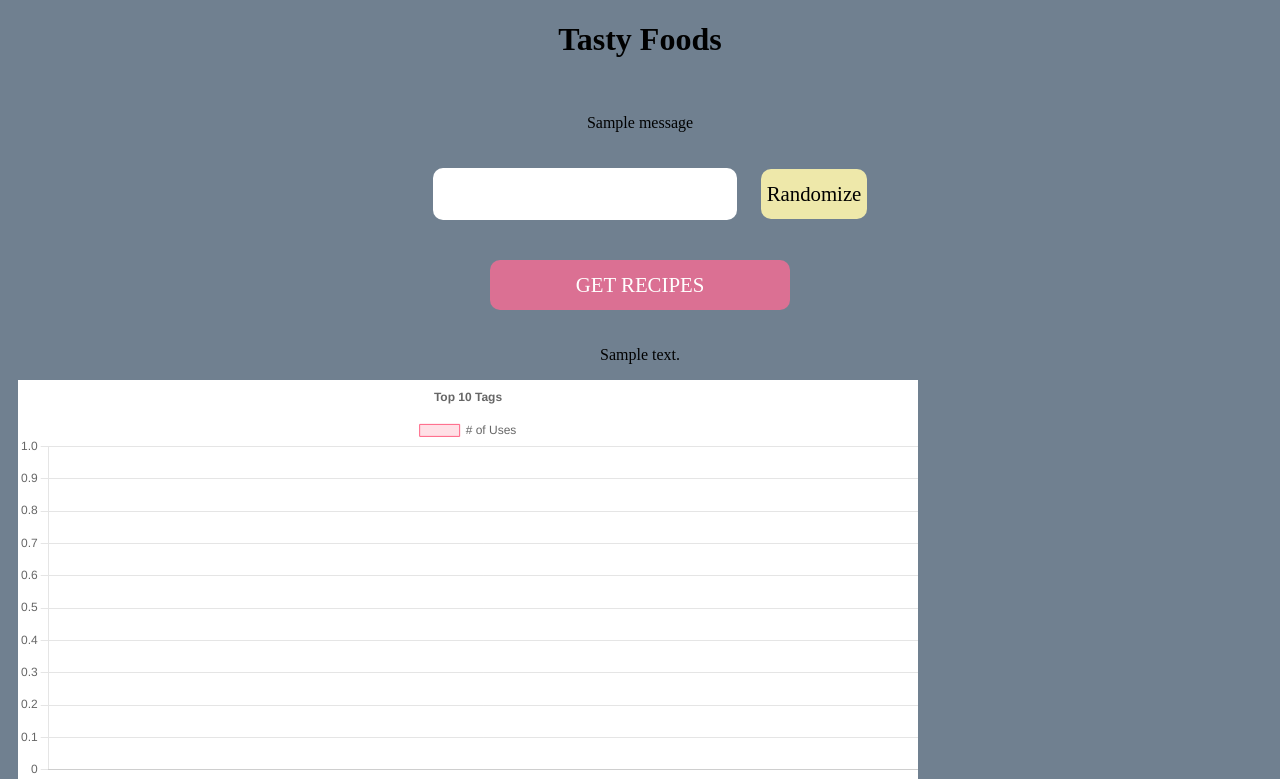
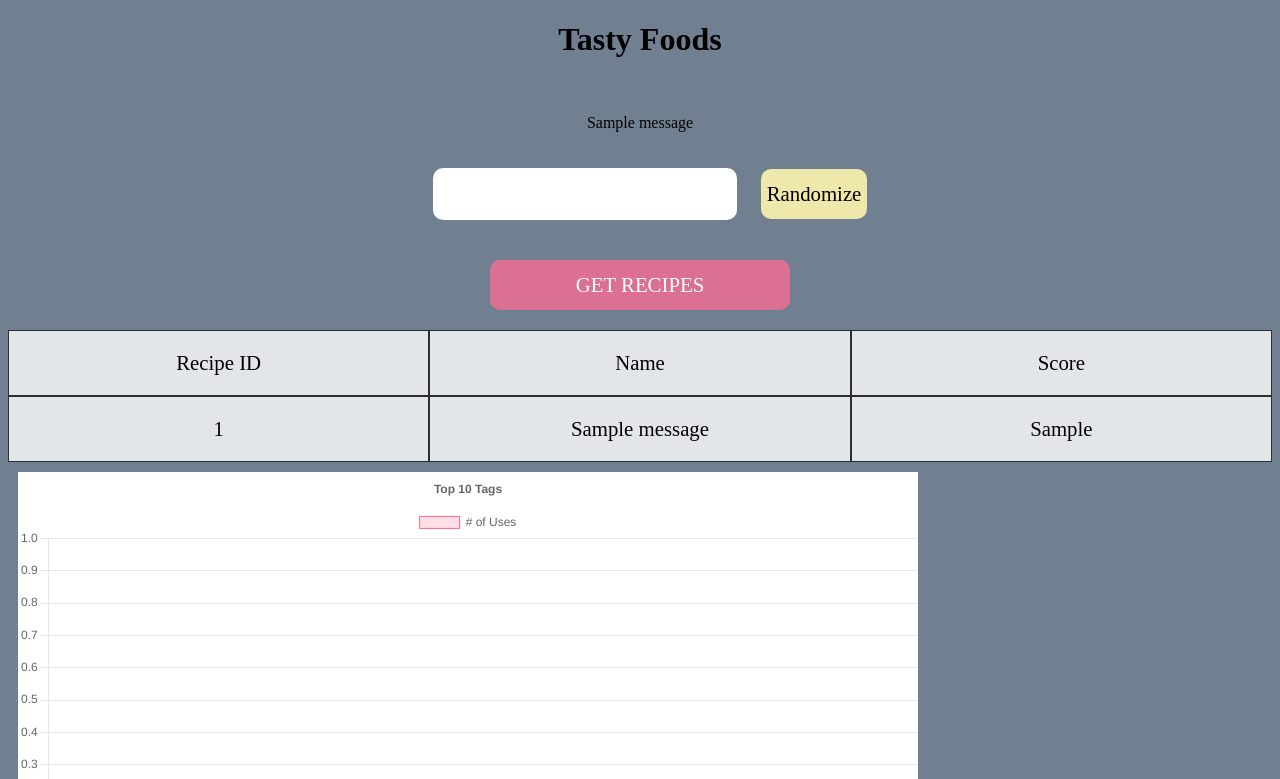
Before and after one commit to ReginaldLeigh/recipeRecommendations, a Flask app: template templates/index.html in a window 1280 px wide. Shown: the top 779 px of the page. Run offline with Flask 2, Linux system fonts and the light colour scheme; the template is opened without the code that fills it: most values are stand-ins (such as "Sample title", 1, 10 or a date in 2020); one stand-in notice (Sample message) is shown; data that the repository does not hold is empty; parts of the project's set-up code (start-up, migrations or seed data) failed here and were passed over; some libraries are stand-ins or nearby versions.

Commit message:
Update html

```diff
--- a/templates/index.html
+++ b/templates/index.html
@@ -20,9 +20,14 @@
             <br>
             <input type="submit" value="GET RECIPES" id="get_recipes">
         </form>
-        <div>
+        <div class="grid-container" style="visibility: {{ visibility }}";>
+            <div class="grid-item">Recipe ID</div>
+            <div class="grid-item">Name</div>
+            <div class="grid-item">Score</div>
             {% for message in results %}
-                <p> {{message}} </p>
+                <div class="grid-item"> {{message.recipe_id}} </div>
+                <div class="grid-item"> {{message.name}} </div>
+                <div class="grid-item"> {{message.sim_scores}} </div>
             {% endfor %}
         </div>
         <div id="tagChartDiv" style="visibility: {{ visibility }}";>
```
